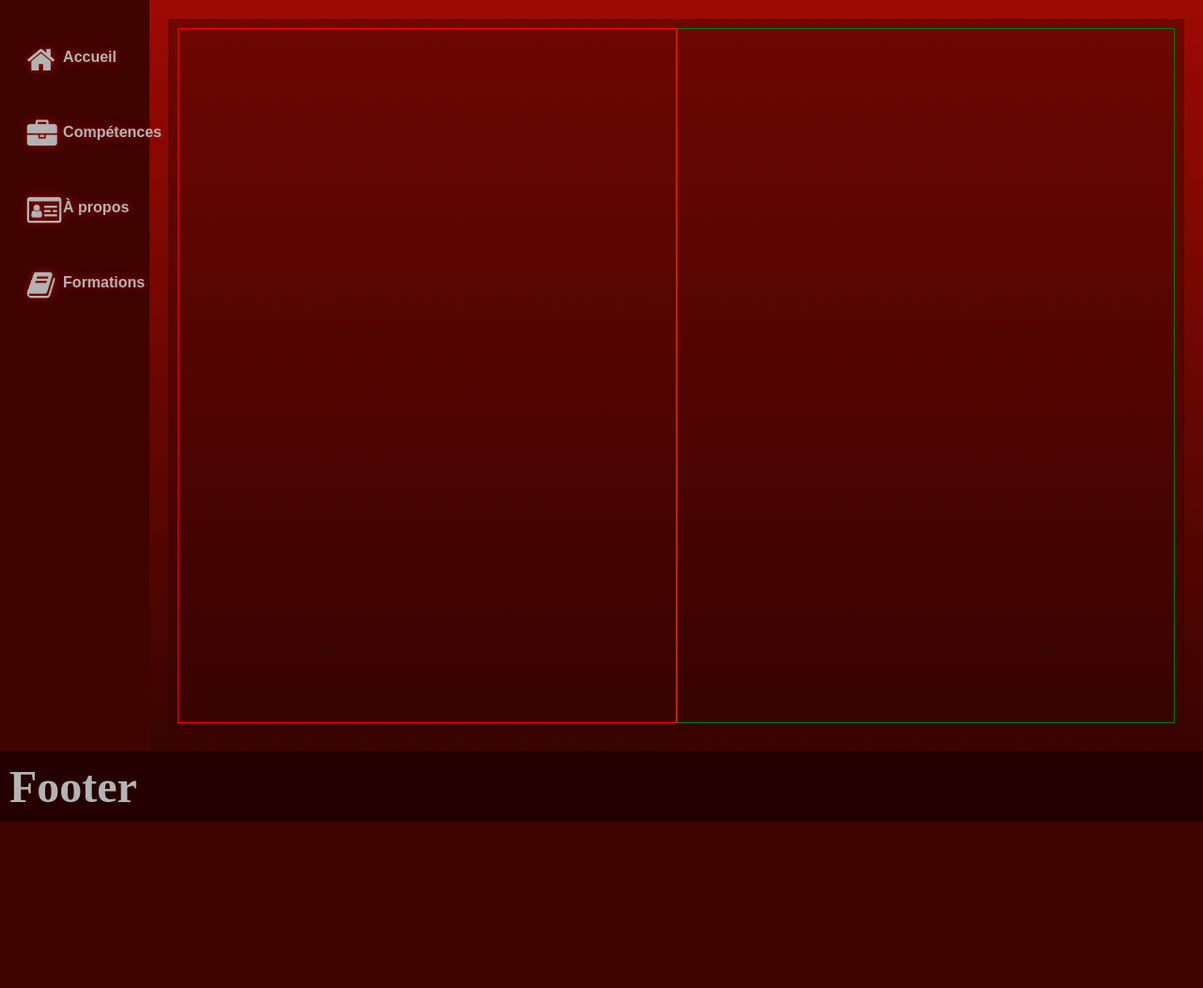
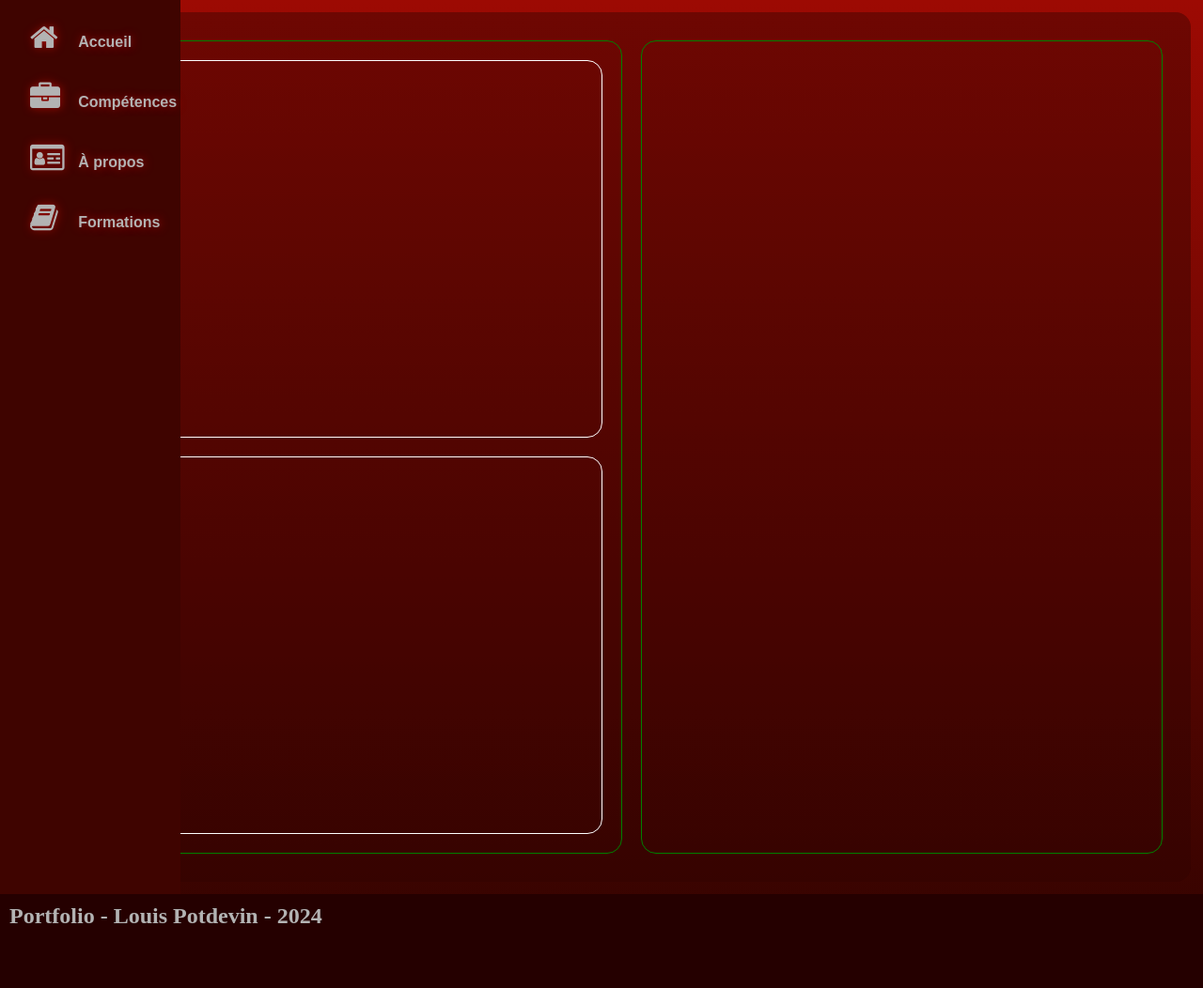
Before and after one commit to LProgrammation/Portfolio, a PHP site: page / in a window 1280 px wide. Shown: the whole page at 94% size. Before the commit the page ends 875 px from the top, so only its background shows below. Run offline with PHP 8.4, Linux system fonts and the light colour scheme.

Commit message:
Amélioration de la sémantique HTML + amélioration de la feuille de style css et ajout de fichiers dans le model MVC

```diff
--- /dev/null
+++ b/public_html/module/router.php
@@ -0,0 +1,4 @@
+<?php
+
+# Router to redirect user at correct address for security and user experience (404 error for non existing page and url redirection for existing page).
+# If page exist, import html content on index and show name of page on url (for exemple : domaine.fr/view/user/home.html = domaine.fr/home and domaine.fr/view/index =  domaine.fr)
--- a/public_html/view/css/main.css
+++ b/public_html/view/css/main.css
@@ -9,91 +9,116 @@
 
 }
 
-body{
+body {
+    display: flex;
+    flex-wrap: wrap;
+    position: relative;
     margin: 0;
     padding: 0;
+
 }
 
 
-main{
+
+
+nav {
+    position: absolute;
+    top: 0;
+    left: 0;
+    background-color: #3f0400;
+    width: 5vw;
+    height: 100%;
     display: flex;
-    height: 100vh;
+    flex-direction: column;
+    align-items: center;
+    transition: width 0.5s ease;
+
 }
 
-nav{
-    display: flex;
-    flex-flow: column wrap;
-    background-color: #3f0400;
-    width: 5vw;
-    align-items: center;
-    transition: all 0.5s ease;
-}
-
-nav:hover{
+nav:hover {
     width: 15vw;
 }
 
-nav button{
+nav button {
     display: flex;
-    flex-flow: column nowrap ;
+    flex-flow: column nowrap;
     width: 80%;
     height: 5vh;
-    margin-top: 5vh;
     font-size: 4vh;
     background-color: rgba(0, 0, 0, 0);
     border: none;
+    margin-top: 3vh;
     text-shadow: #9D0A03 1px 0 10px;
     color: rgb(179, 179, 179);
     transition: font-size 0.5s ease;
 
 }
 
-nav button:hover{
+nav button:hover {
     font-size: 4.5vh;
 }
 
 nav button i {
     position: absolute;
-    margin-top: 1vh ;
     margin-left: 1vw;
 
 }
-nav button h2{
+
+nav button h2 {
     position: absolute;
     opacity: 0;
     visibility: hidden;
     margin-top: 1.5vh;
     font-size: 0.5em;
 }
-nav:hover button h2{
+
+nav:hover button h2 {
     opacity: 1;
     visibility: visible;
     transition: opacity 0.5s ease, visibility 0.5s ease, margin-left 0.5s ease;
-    margin-left: 4vw;
+    margin-left: 5vw;
 
 }
 
-content{
+main {
+    flex: 1;
     display: flex;
-    flex-flow: row wrap;
-    width: 100%;
-    margin: 20px;
     background-color: #2f03006c;
-    padding: 10px;
+    padding: 20px;
+    margin: 1vw;
+    margin-left: 6vw;
+    border-radius: 1rem;
+    overflow-y: auto;
+
 }
 
-subContent1{
-    flex: 1;
-    border: 1px solid red;
-}
-subContent2{
+#content1,
+#content2 {
     flex: 1;
     border: 1px solid green;
+    border-radius: 1rem;
+    margin: 10px;
+    padding: 20px;
+    padding-top: 0px;
+    gap: 10px;
 }
 
-footer{
+#profilInfo,
+#contactForm{
+
+    border: 1px solid white;
+    height: 50vh;
+    margin-top: 20px;
+    border-radius: 1rem;
+}
+
+
+footer {
+    position: relative;
     background-color: #250000;
     padding: 10px;
+    width: 100vw;
+    height: 10vh;
     color: rgb(179, 179, 179);
-    font-size: 4vh;
+    font-size: 2vh;
 }
--- a/public_html/view/index.php
+++ b/public_html/view/index.php
@@ -11,8 +11,6 @@
 
 <body>
 
-
-    <main>
     <nav>
 
         <button>
@@ -36,20 +34,26 @@
         </button>
 
     </nav>
+    <main>
 
-        <content>
+        <section id = "content1">
+            <section id="profilInfo"></section>
+            <section id="contactForm">
+                <form action="">
 
-            <subContent1>
-            </subContent1>
+                </form>
+            </section>
 
-            <subContent2>
-            </subContent2>
-        </content>
+
+        </section>
+
+        <section id = "content2">
+        </section>
 
     </main>
 
     <footer>
-        <h2>Footer</h2>
+        <h2>Portfolio - Louis Potdevin - 2024 </h2>
     </footer>
 </body>
 
```
Also changed, not shown: public_html/controller/.htaccess (added), public_html/model/.htaccess (added), public_html/view/admin/.htaccess (added). Lines whose indentation alone changed are shown as unchanged.
